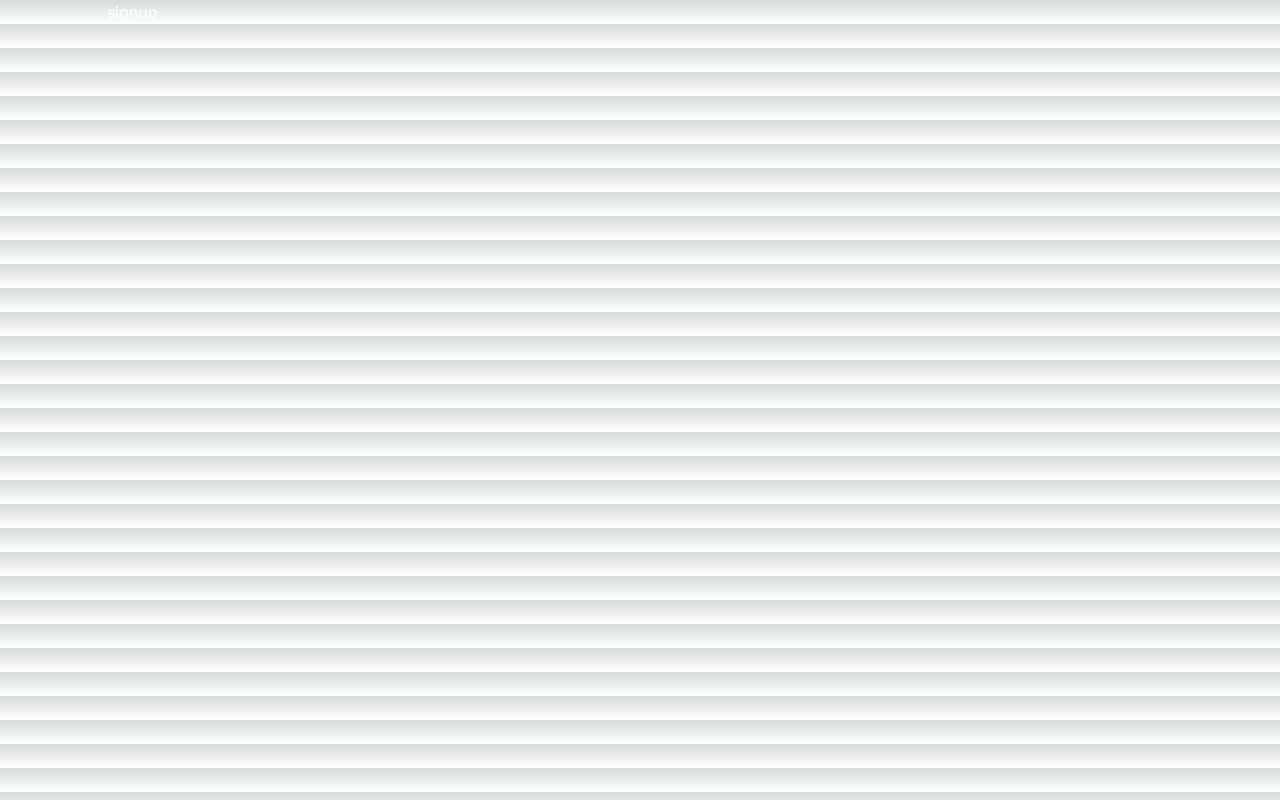
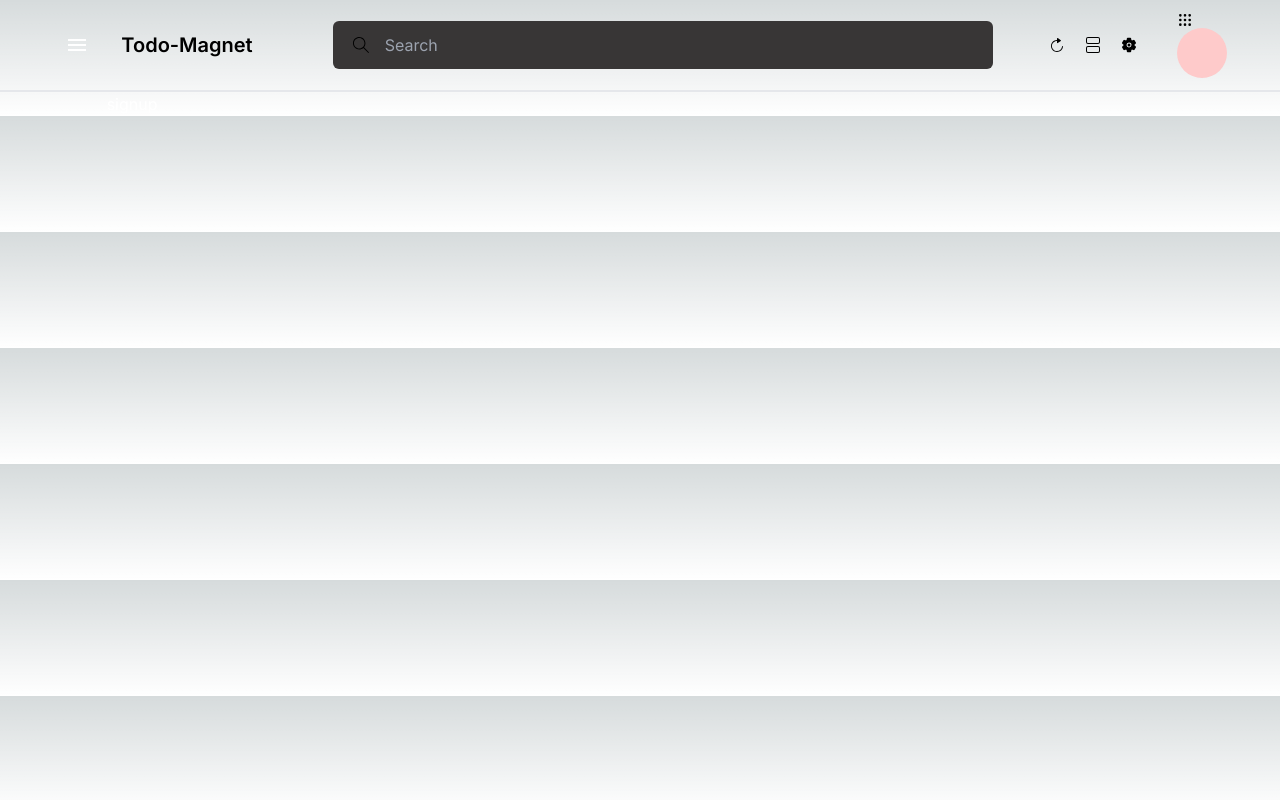
Before and after one commit to HimanshuJain04/Todo-Magnet, a Next.js app: page /auth/signup in a window 1280 px wide. Built offline with nearby package versions, Linux system fonts and the light colour scheme.

Commit message:
navbar updated

```diff
--- a/src/app/layout.tsx
+++ b/src/app/layout.tsx
@@ -2,6 +2,7 @@ import type { Metadata } from "next";
 import { Inter } from "next/font/google";
 import "./globals.css";
 import { App } from "@/context/AppContext";
+import Navbar from "../components/common/Navbar";
 
 const inter = Inter({ subsets: ["latin"] });
 
@@ -18,7 +19,10 @@ export default function RootLayout({
   return (
     <html lang="en">
       <body className={inter.className}>
-        <App>{children}</App>
+        <App>
+          <Navbar />
+          <div>{children}</div>
+        </App>
       </body>
     </html>
   );
--- /dev/null
+++ b/src/components/common/Navbar.tsx
@@ -0,0 +1,100 @@
+"use client";
+
+import React, { useState } from "react";
+import { IoMdMenu } from "react-icons/io";
+import { useContext } from "react";
+import { AppContext } from "@/context/AppContext";
+import { SlMagnifier } from "react-icons/sl";
+import { IoIosRefresh } from "react-icons/io";
+import { TfiViewGrid } from "react-icons/tfi";
+import { BsViewStacked } from "react-icons/bs";
+import { TbGridDots } from "react-icons/tb";
+import { IoSettings } from "react-icons/io5";
+
+function Navbar() {
+  const { theme, toggleTheme } = useContext(AppContext);
+  console.log(theme);
+
+  const [searchValue, setSearchValue] = useState("");
+
+  return (
+    <div
+      className={`flex w-full justify-center border-b-2 border-${theme}-border items-center bg-${theme}-primary `}
+    >
+      <div className="w-11/12 flex justify-between items-center py-3 gap-10">
+        {/* left for search-bar and name and hamburger */}
+        <div className="flex gap-20">
+          <div className="flex justify-center gap-5 items-center">
+            {/* hamburger */}
+            <div
+              className={`text-2xl cursor-pointer rounded-full  p-3 hover:bg-${theme}-secondary transition-all ease-in-out duration-300 text-white`}
+            >
+              <IoMdMenu />
+            </div>
+
+            {/* name of app */}
+            <div>
+              <p className={`text-xl font-semibold text-${theme}-text `}>
+                Todo-Magnet
+              </p>
+            </div>
+          </div>
+
+          {/* search-bar */}
+          <div
+            className={`flex justify-center items-center gap-1 rounded-md bg-[#383636] px-5 py-1 bg-${theme}-secondary`}
+          >
+            <div className={` cursor-pointer text-${theme}-text`}>
+              <SlMagnifier />
+            </div>
+            <input
+              type="text"
+              className="outline-none px-3 w-[600px] py-2 bg-transparent"
+              placeholder="Search"
+              value={searchValue}
+              onChange={(e) => {
+                setSearchValue(e.target.value);
+              }}
+            />
+          </div>
+        </div>
+
+        {/* right for account and settings */}
+        <div className="flex justify-center items-center gap-10">
+          {/* settings */}
+          <div className="flex justify-center items-center gap-5">
+            {/* refresh */}
+            <div>
+              <IoIosRefresh />
+            </div>
+
+            {/* view setting */}
+            <div>
+              <BsViewStacked />
+            </div>
+
+            {/* setting */}
+            <div>
+              <IoSettings />
+            </div>
+          </div>
+
+          {/* account and dots */}
+          <div>
+            {/* dots */}
+            <div>
+              <TbGridDots />
+            </div>
+
+            {/* account */}
+            <div>
+              <div className="w-[50px] h-[50px] rounded-full bg-red-200 cursor-pointer overflow-hidden"></div>
+            </div>
+          </div>
+        </div>
+      </div>
+    </div>
+  );
+}
+
+export default Navbar;
--- /dev/null
+++ b/src/components/common/footer.tsx
@@ -0,0 +1,9 @@
+"use client";
+
+import React from "react";
+
+function footer() {
+  return <div>Footer</div>;
+}
+
+export default footer;
--- a/src/context/AppContext.tsx
+++ b/src/context/AppContext.tsx
@@ -14,7 +14,7 @@ interface AppProps {
 }
 
 export const App: React.FC<AppProps> = ({ children }) => {
-  const [theme, setTheme] = useState("light");
+  const [theme, setTheme] = useState("dark");
 
   const toggleTheme = () => {
     setTheme((prevTheme) => (prevTheme === "light" ? "dark" : "light"));
--- a/tailwind.config.ts
+++ b/tailwind.config.ts
@@ -13,6 +13,26 @@ const config: Config = {
         "gradient-conic":
           "conic-gradient(from 180deg at 50% 50%, var(--tw-gradient-stops))",
       },
+      colors: {
+        light: {
+          primary: '#ffffff',
+          secondary: "#f0f0f0",
+          accent: "#3498db",
+          text: "#333333",
+          light: "#666666",
+          background: "#f5f5f5",
+          border: "#dddddd",
+        },
+        dark: {
+          primary: '#202124',
+          secondary: "#34495e",
+          accent: "#e74c3c",
+          text: "#ecf0f1",
+          light: "#bdc3c7",
+          background: "#2c3e50",
+          border: "#34495e",
+        },
+      },
     },
   },
   plugins: [],
```
Also changed, not shown: package.json (+5 -4 lines), 1 other file (tests, documents, lock files or other folders).
